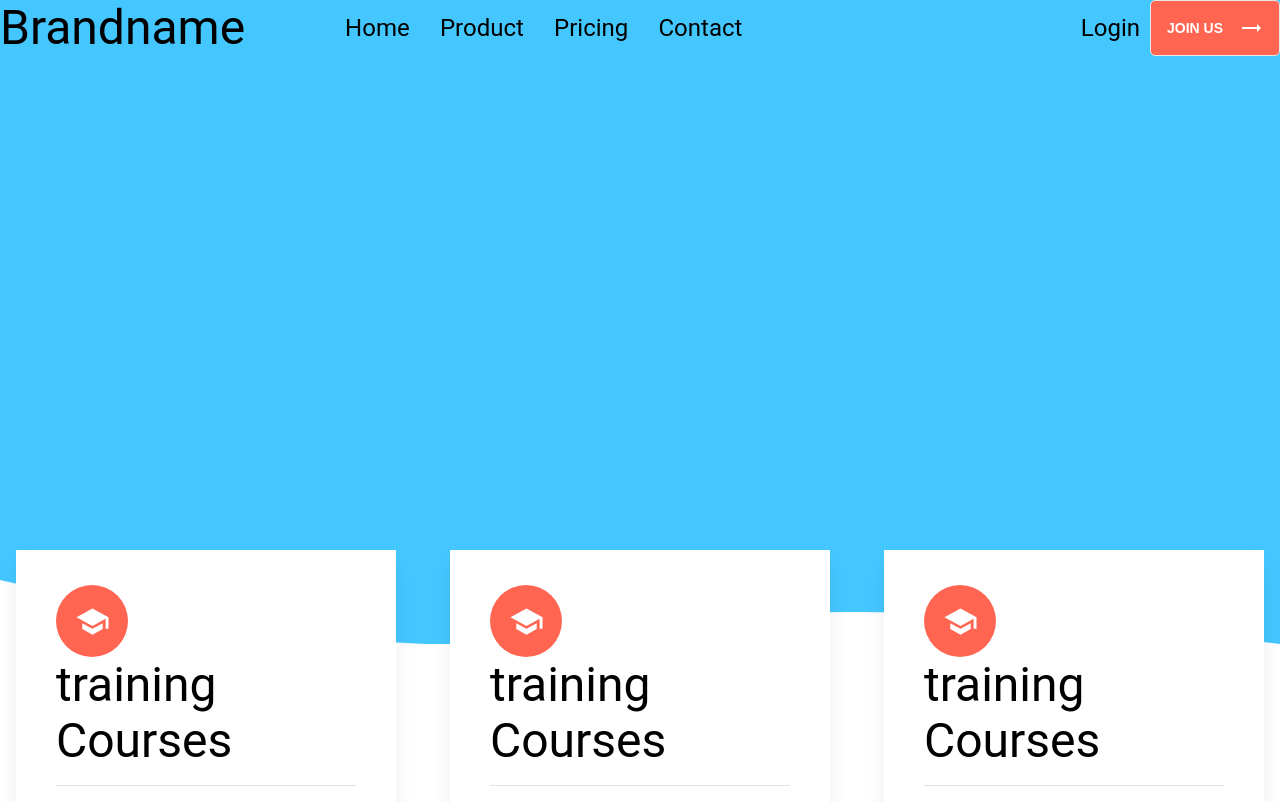
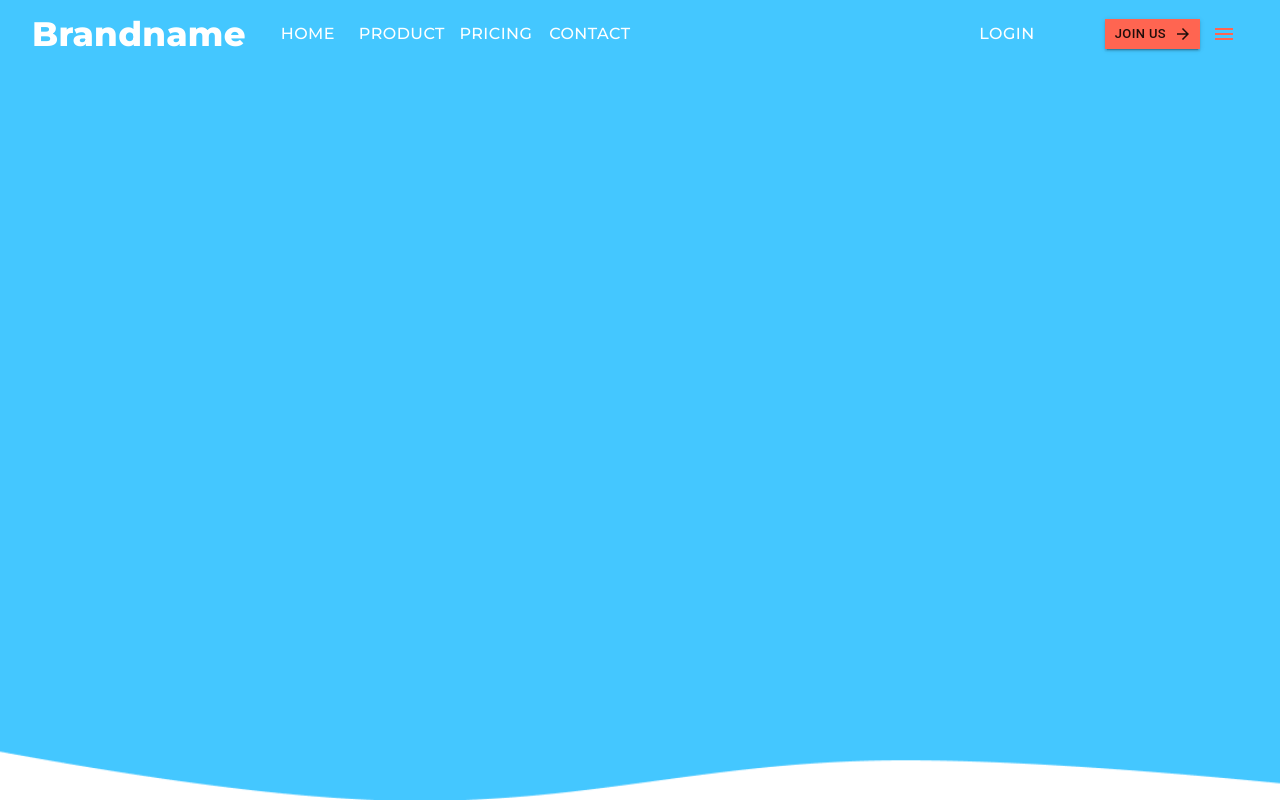
Before and after one commit to kaleem-uet/SchoolLayal, a React (Vite) app: page / in a window 1280 px wide. Shown: the top 802 px of the page. Built offline with nearby package versions, Linux system fonts and the light colour scheme.

Commit message:
redesign

```diff
--- a/index.html
+++ b/index.html
@@ -6,6 +6,7 @@
   <link rel="icon" type="image/svg+xml" href="/vite.svg" />
   <link rel="preconnect" href="https://fonts.googleapis.com">
   <link rel="preconnect" href="https://fonts.gstatic.com" crossorigin>
+  <link href="https://unpkg.com/aos@2.3.1/dist/aos.css" rel="stylesheet">
   <link
     href="https://fonts.googleapis.com/css2?family=Montserrat:ital,wght@0,100;0,200;0,300;0,400;0,500;0,600;0,800;0,900;1,100;1,200;1,300;1,500;1,600;1,700;1,800;1,900&display=swap"
     rel="stylesheet">
@@ -17,6 +18,7 @@
 <body>
   <div id="root"></div>
   <script type="module" src="/src/main.jsx"></script>
+  <script src="https://unpkg.com/aos@2.3.1/dist/aos.js"></script>
 </body>
 
 </html>
--- a/package.json
+++ b/package.json
@@ -15,6 +15,7 @@
     "@mui/icons-material": "^5.11.0",
     "@mui/material": "^5.11.4",
     "@mui/styled-engine-sc": "^5.11.0",
+    "aos": "^2.3.4",
     "react": "^18.2.0",
     "react-dom": "^18.2.0",
     "styled-components": "^5.3.6"
--- a/src/App.jsx
+++ b/src/App.jsx
@@ -12,21 +12,8 @@ function App() {
   return (
     <>
      <HeroSection/>
-      {/*
-      <AppBar />
-      <div style={{ margin: 30 }}>
-        <TeamCard />
-      </div>
-      <div style={{ margin: 30 }}>
-        <CourseCard/>
-      </div>
-      <div style={{ margin: 30 }}>
-        <LivePreview/>
-      </div>
-      <div style={{ margin: 30 }}>
-        <FeatureCard/>
-      </div> */}
-      <Footer />
+
+      {/* <Footer /> */}
     </>
   );
 }
--- /dev/null
+++ b/src/Common/Header/Dropdown.jsx
@@ -0,0 +1,22 @@
+import React, { useState } from "react";
+import { Menu, MenuItem } from "@mui/material";
+
+const Dropdown = ({ open, anchorel, items, handleClose, areaLabelledBy }) => {
+    return (
+        <Menu
+            open={open}
+            onClose={handleClose}
+            anchorEl={anchorel}
+            id="dropdown-menu"
+            MenuListProps={{ "aria-labelledby": `${areaLabelledBy}` }}
+        >
+            {items.map((item, index) => (
+                <MenuItem key={item} onClick={handleClose}>
+                    {item}
+                </MenuItem>
+            ))}
+        </Menu>
+    );
+};
+
+export default Dropdown;
--- a/src/Common/Header/NavBar.jsx
+++ b/src/Common/Header/NavBar.jsx
@@ -1,81 +1,229 @@
-import { Box, IconButton, Typography, Stack } from "@mui/material";
-import React from "react";
-import { BtnWrapper } from "../Wrapper/Wrapper";
-import TrendingFlatIcon from "@mui/icons-material/TrendingFlat";
-import NavList from "./NavList";
+import {
+  AppBar,
+  Button,
+  TextField,
+  IconButton,
+  Typography,
+  styled,
+  Container,
+} from "@mui/material";
+import MenuIcon from "@mui/icons-material/Menu";
+import React, { useState } from "react";
+import { Box } from "@mui/system";
+import SearchIcon from "@mui/icons-material/Search";
+import Dropdown from "./Dropdown";
+import SwipeableDrawer from "@mui/material/SwipeableDrawer";
+import List from "@mui/material/List";
+import ListItem from "@mui/material/ListItem";
+import ListItemButton from "@mui/material/ListItemButton";
+import ListItemIcon from "@mui/material/ListItemIcon";
+import ListItemText from "@mui/material/ListItemText";
+import HomeIcon from "@mui/icons-material/Home";
+import PagesIcon from "@mui/icons-material/Pages";
+import BookIcon from "@mui/icons-material/Book";
+import ProductionQuantityLimitsIcon from "@mui/icons-material/ProductionQuantityLimits";
+import ShoppingBasketIcon from "@mui/icons-material/ShoppingBasket";
+import CallIcon from "@mui/icons-material/Call";
+import ArrowForwardIcon from '@mui/icons-material/ArrowForward';
+
+
+const menuItems = ["Home","Product","Pricing","Contact"];
+const dropDownItems = ["item1", "item2", "item3", "item4"];
+const iOS =
+  typeof navigator !== "undefined" &&
+  /iPad|iPhone|iPod/.test(navigator.userAgent);
 function NavBar() {
-  return (
+  const [navDropdownEl, setNavDropdownEl] = useState(null);
+  const handleOpen = (e) => setNavDropdownEl(e.currentTarget);
+  const handleClose = () => setNavDropdownEl(false);
+  const open = Boolean(navDropdownEl);
+  const [state, setState] = useState({
+    right: false,
+  });
+  const toggleDrawer = (anchor, open) => (event) => {
+    if (
+      event &&
+      event.type === "keydown" &&
+      (event.key === "Tab" || event.key === "Shift")
+    ) {
+      return;
+    }
+
+    setState({ ...state, [anchor]: open });
+  };
+
+  const list = (anchor) => (
     <Box
-      style={{
-        alignItems: "center",
-        display: "flex",
-        justifyContent: "space-between",
-      }}
+      sx={{ width: 250 }}
+      role="presentation"
+      onClick={toggleDrawer(anchor, false)}
+      onKeyDown={toggleDrawer(anchor, false)}
     >
-      <Stack
-        direction="row"
-        sx={{
-          display: "flex",
-          flexDirection: "row",
-          alignItems: "center",
-          width: "58%",
-        }}
-      >
-        <Typography variant="h3">Brandname</Typography>
+      <List>
+        {["Home", "Pages", "Cart", "Blog", "Shop", "Contact"].map(
+          (text, index) => (
+            <ListItem key={index} disablePadding>
+              <ListItemButton
+                onClick={() => {
+                  console.log("this is index", text);
+                }}
+              >
+                <ListItemIcon>
+                  {index === 0 ? (
+                    <HomeIcon color="primary" />
+                  ) : index === 1 ? (
+                    <PagesIcon color="primary" />
+                  ) : index === 2 ? (
+                    <ProductionQuantityLimitsIcon color="primary" />
+                  ) : index === 3 ? (
+                    <BookIcon color="primary" />
+                  ) : index === 4 ? (
+                    <ShoppingBasketIcon color="primary" />
+                  ) :(
+                    <CallIcon color="primary" />
+                  )
+                  }
+                </ListItemIcon>
+                <CustomListItemText primary={text} />
 
-        <div
-          style={{
-            marginLeft: 100,
-            display: "flex",
-            flexDirection: "row",
-            alignItems: "center",
-            width: "60%",
-            justifyContent: "space-between",
-          }}
-        >
-          <Typography variant="h5">Home</Typography>
-          <Typography variant="h5">Product</Typography>
-          <Typography variant="h5">Pricing</Typography>
-          <Typography variant="h5">Contact</Typography>
-        </div>
-      </Stack>
+              </ListItemButton>
 
-      <Stack
-        direction="row"
-        sx={{
-          display: "flex",
-          alignItems: "center",
-        }}
-      >
-        <div style={{ marginRight: "10px", cursor: "pointer" }}>
-          <Typography variant="h5">Login</Typography>
-        </div>
 
-        <IconButton
-          style={{
-            width: "130px",
-            height: "auto",
-            // padding:15,
-            fontSize: 14,
-            padding: "15px 15px",
-            border: "1px solid #E6E6E6",
-            borderRadius: 5,
-            fontWeight: "700",
-            // borderRadius: "0px 5px 5px 0px",
-            backgroundColor: "#FF6551",
-            display: "flex",
-            alignItems: "center",
-            justifyContent: "center",
-            cursor: "pointer",
-            color: "#FFF",
-          }}
-        >
-          JOIN US
-          <TrendingFlatIcon sx={{ marginLeft: 2 }} />
-        </IconButton>
-      </Stack>
+            </ListItem>
+          )
+        )}
+      </List>
     </Box>
   );
+
+  return (
+    <AppBar position="sticky" color="transparent" elevation={0}>
+      <NavContainer maxWidth="xl">
+        <LogoTypography variant="h4" noWrap href="/">
+          Brandname
+        </LogoTypography>
+        <MenuItemsBox>
+          {menuItems.map((item) => (
+            <MenuItemButton key={item} size="small" variant="text">
+              {item}
+            </MenuItemButton>
+          ))}
+        </MenuItemsBox>
+        <RightSide>
+        <MenuItemButton  size="small" variant="text">
+        Login
+            </MenuItemButton>
+          <Button variant="contained" size="small" endIcon={<ArrowForwardIcon />}>
+          JOIN US
+          </Button>
+        </RightSide>
+
+
+
+        {/* Responsive Menu */}
+        <Box sx={{ display: { xs: "flex", sm: "none" } }}>
+          {["right"].map((anchor) => (
+            <React.Fragment key={anchor}>
+              <IconButton
+                size="large"
+                color="primary"
+                onClick={toggleDrawer(anchor, true)}
+              >
+                <MenuIcon fontSize="medium" />
+              </IconButton>
+
+              <SwipeableDrawer
+                anchor={anchor}
+                open={state[anchor]}
+                disableBackdropTransition={!iOS}
+                disableDiscovery={iOS}
+                onClose={toggleDrawer(anchor, false)}
+                onOpen={toggleDrawer(anchor, true)}
+              >
+                {list(anchor)}
+              </SwipeableDrawer>
+            </React.Fragment>
+          ))}
+        </Box>
+      </NavContainer>
+      <Dropdown
+        items={dropDownItems}
+        anchorel={navDropdownEl}
+        open={open}
+        handleClose={handleClose}
+        areaLabelledBy={"home-button"}
+      />
+    </AppBar>
+  );
 }
+/*
+============ CONTAINER ==============
+*/
 
+const NavContainer = styled(Container)(({ theme }) => ({
+  display: "flex",
+  placeItems: "center",
+  justifyContent: "space-evenly",
+  marginTop: "10px",
+  alignItems:'center',
+  [theme.breakpoints.down("md")]: {
+    maxWidth: "100%",
+    justifyContent: "space-between",
+  },
+}));
+
+/*
+============ LOGO ==============
+*/
+
+const LogoTypography = styled(Typography)(({ theme }) => ({
+  marginRight: "30px",
+  fontWeight: "700",
+  color:'#FFF',
+  fontFamily: theme.typography.customFonts.Montserrat,
+}));
+
+/*
+============ MENU ITEMS ==============
+*/
+
+const MenuItemsBox = styled(Box)(({ theme }) => ({
+  flexGrow: 1,
+  display: "flex",
+  placeItems: "center",
+  alignItems: "center",
+  gap: "30px",
+  [theme.breakpoints.down("md")]: {
+    display: "none",
+    gap: "5px",
+  },
+}));
+
+const MenuItemButton = styled(Button)(({ theme }) => ({
+  maxWidth: "64px",
+  color:"#FFF",
+  fontFamily: theme.typography.customFonts.Montserrat,
+  fontWeight:'500',
+  fontSize:16,
+}));
+
+
+const CustomListItemText = styled(ListItemText)(({ theme }) => ({
+   "&.MuiListItemText-primary":{
+         fontFamily: theme.typography.customFonts.Montserrat,
+  fontSize: 16,
+   }
+
+
+}));
+const RightSide=styled("div")(({ theme }) => ({
+  display: "flex",
+  flexDirection:'row',
+  justifyContent:"space-between",
+  alignItems:'center',
+  width: "225px",
+  [theme.breakpoints.down("md")]: {
+    display: "none",
+  },
+}));
 export default NavBar;
--- a/src/Common/Hero/HeroSection.jsx
+++ b/src/Common/Hero/HeroSection.jsx
@@ -1,53 +1,38 @@
-import React from "react";
+import { useEffect } from "react";
 import { HeroWrapper } from "../Wrapper/Wrapper";
 import hero from "../../assets/hero.png";
 import { Container, styled } from "@mui/material";
 import NavBar from "../Header/NavBar";
 import FeatureCard from "./FeatureCard";
+import AOS from 'aos';
+import 'aos/dist/aos.css';
 function HeroSection() {
+
+  useEffect(() => {
+    AOS.init();
+  }, [])
+
   return (
-    <HeroWrapper>
-      <img src={hero} style={{ width: "100%", height: "auto" }} />
-
-      <div
-        style={{
-          position: "absolute",
-          top: "0px",
-          width:'100%',
-          zIndex:1
-        }}
-      >
-
-        <NavBar />
-
-      </div>
-      <Container maxWidth='lg'  style={{
-        position:'absolute',
-        display:'flex',
-        flexDirection:"row",
-        justifyContent:'space-between',
-        top:550,
-
-      }}>
-        <FeatureCard/>
-        <FeatureCard/>
-        <FeatureCard/>
-
-      </Container>
-      {/* <Container maxWidth="md" sx={{position:'absolute'}}>
-         </Container> */}
-      {/* <CustomContainer  maxWidth="xl">
-        </CustomContainer>
-         <Container maxWidth="lg" sx={{position:'absolute',top:'572px',zIndex:1}}>
-         </Container> */}
-    </HeroWrapper>
+   <div style={{
+    height:'100%',
+   }}>
+    <div
+    style={{
+  backgroundImage: `url(${hero})`,
+  height: "100vh",
+  width:'auto',
+  backgroundPosition: "center",
+  backgroundRepeat:"no-repeat",
+  backgroundSize: "cover",
+  position: "relative",
+    }}
+    >
+    <Container maxWidth="md" data-aos="fade-up">
+       <NavBar/>
+    </Container>
+    </div>
+   </div>
   );
 }
 
-const CustomContainer = styled(Container)(({ theme }) => ({
-  top: 0,
-  position: "absolute",
-  marginTop: 2,
-
-}));
 export default HeroSection;
--- a/src/Common/Wrapper/Wrapper.jsx
+++ b/src/Common/Wrapper/Wrapper.jsx
@@ -28,4 +28,6 @@ export const BtnWrapper = styled("div")(({ theme }) => ({
 }));
 export const HeroWrapper = styled(Box)(({ theme,}) => ({
 position:'relative'
+
+
 }));
```
Also changed, not shown: 1 other file (tests, documents, lock files or other folders).
